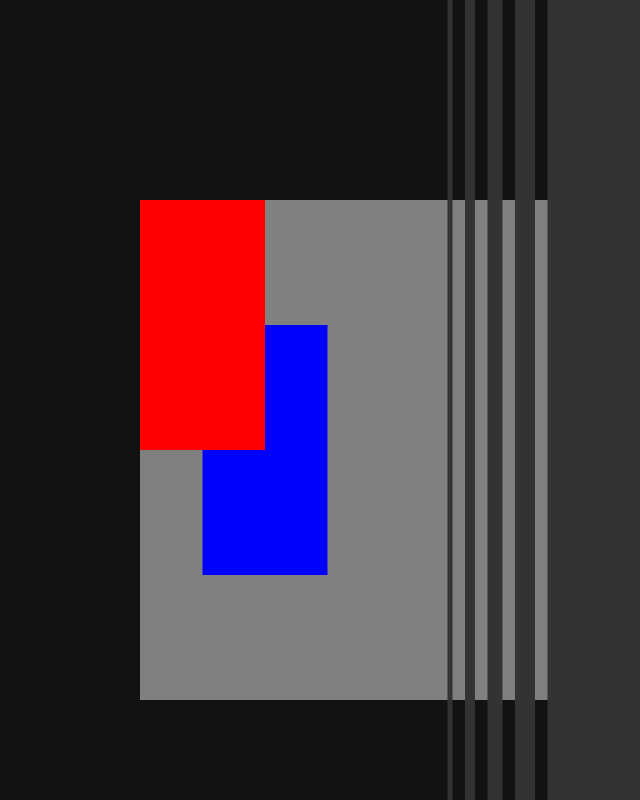
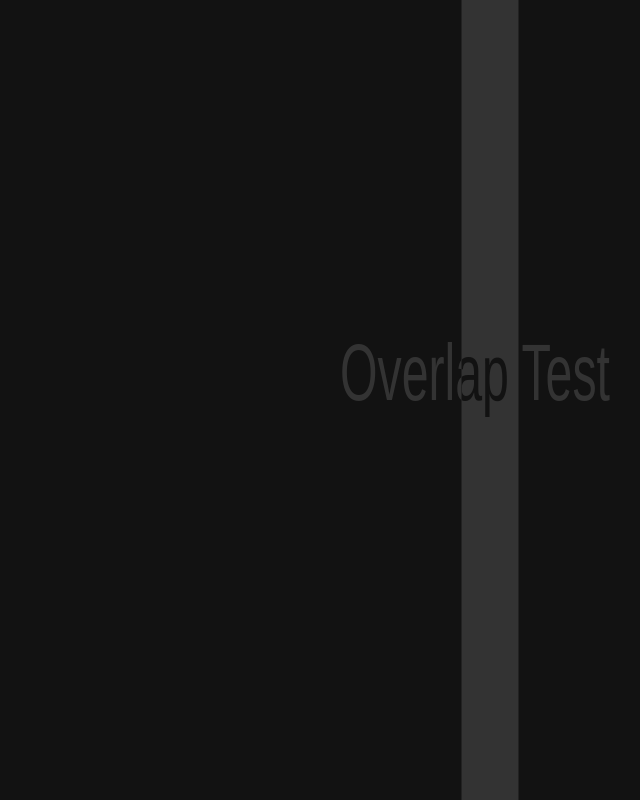
Before and after one commit to nikolaybutnik/neo-vector-dev, a Vue app: page / in a window 1280 px wide. Shown: the whole page, without its empty margins (640-1280 px from the left). Built offline with nearby package versions, Linux system fonts and the light colour scheme.

Commit message:
Experimenting with SVG overlap effects

```diff
--- a/src/App.vue
+++ b/src/App.vue
@@ -57,18 +57,18 @@ export default defineComponent({
   setup() {
     const observer = ref<IntersectionObserver | null>(null);
 
-    const animateLines = (sectionIndex: number) => {
-      const lines = document.querySelectorAll(".line");
-      lines.forEach((line) => {
-        const path = line as SVGPathElement;
-        const length = path.getTotalLength();
-        const offset = length * sectionIndex * 0.5;
-        (line as SVGPathElement).style.transition =
-          "stroke-dashoffset 1s ease-in-out";
-        (line as SVGPathElement).style.strokeDasharray = `${length}`;
-        (line as SVGPathElement).style.strokeDashoffset = `${offset}`;
-      });
-    };
+    // const animateLines = (sectionIndex: number) => {
+    //   const lines = document.querySelectorAll(".line");
+    //   lines.forEach((line) => {
+    //     const path = line as SVGPathElement;
+    //     const length = path.getTotalLength();
+    //     const offset = length * sectionIndex * 0.5;
+    //     (line as SVGPathElement).style.transition =
+    //       "stroke-dashoffset 1s ease-in-out";
+    //     (line as SVGPathElement).style.strokeDasharray = `${length}`;
+    //     (line as SVGPathElement).style.strokeDashoffset = `${offset}`;
+    //   });
+    // };
 
     onMounted(() => {
       const sections = document.querySelectorAll(".parallax-container section");
--- a/src/components/SideNav.vue
+++ b/src/components/SideNav.vue
@@ -1,19 +1,5 @@
 <template>
   <div class="container">
-    <div class="navigation">
-      <svg
-        xmlns="http://www.w3.org/2000/svg"
-        viewBox="0 0 100 100"
-        preserveAspectRatio="none"
-        width="250px"
-        height="500px"
-        fill="white"
-      >
-        <rect ref="blue" x="25" y="25" width="50" height="50" fill="blue" />
-        <rect ref="red" x="0" y="0" width="50" height="50" fill="red" />
-      </svg>
-    </div>
-
     <div class="graphics">
       <svg
         xmlns="http://www.w3.org/2000/svg"
@@ -27,77 +13,80 @@
           d="M91 0 L91 100"
           stroke="#333333"
           stroke-width="19"
-          fill="none"
         />
-        <path
-          class="secondary-line"
-          d="M77 0 L77 100"
-          stroke="#333333"
-          stroke-width="4"
-          fill="none"
-        />
-        <path
-          class="secondary-line"
-          d="M71 0 L71 100"
-          stroke="#333333"
-          stroke-width="3"
-          fill="none"
-        />
-        <path
-          class="secondary-line"
-          d="M66 0 L66 100"
-          stroke="#333333"
-          stroke-width="2"
-          fill="none"
-        />
-        <path
-          class="secondary-line"
-          d="M62 0 L62 100"
-          stroke="#333333"
-          stroke-width="1"
-          fill="none"
-        />
+
+        <mask id="text-mask">
+          <path
+            class="main-line-mask"
+            d="M91 0 L91 200"
+            stroke="white"
+            stroke-width="19"
+            fill="none"
+          />
+        </mask>
+
+        <text
+          x="0"
+          y="50"
+          font-size="10"
+          font-family="Arial"
+          fill="#333333"
+          textLength="90"
+          lengthAdjust="spacingAndGlyphs"
+        >
+          Overlap Test
+        </text>
+        <text
+          x="0"
+          y="50"
+          font-size="10"
+          font-family="Arial"
+          fill="#121212"
+          textLength="90"
+          lengthAdjust="spacingAndGlyphs"
+          mask="url(#text-mask)"
+        >
+          Overlap Test
+        </text>
       </svg>
     </div>
   </div>
 </template>
 
 <script lang="ts">
-import { defineComponent, onMounted, ref } from "vue";
+import { defineComponent } from "vue";
 
 export default defineComponent({
   name: "SideNav",
   setup() {
-    const blue = ref<SVGRectElement | null>(null);
-    const red = ref<SVGRectElement | null>(null);
-
-    onMounted(() => {});
-
-    return { blue, red };
+    return {};
   },
 });
 </script>
 
 <style scoped lang="scss">
 .container {
-  width: 500px;
+  width: 300px;
   height: 100%;
   align-self: flex-end;
   display: flex;
   position: relative;
-  //   isolation: isolate;
 
-  .navigation {
-    position: absolute;
-    background-color: grey;
-    height: 500px;
-    width: 500px;
-    right: 0;
-    top: 25%;
+  .main-line-mask,
+  .main-line {
+    animation: move-path 4s infinite ease-in-out;
   }
 
-  .graphics {
-    z-index: 1;
+  @keyframes move-path {
+    0% {
+      transform: translateX(0);
+    }
+    50% {
+      transform: translateX(-82%);
+    }
+    100% {
+      transform: translateX(0);
+    }
   }
 }
 </style>
```
